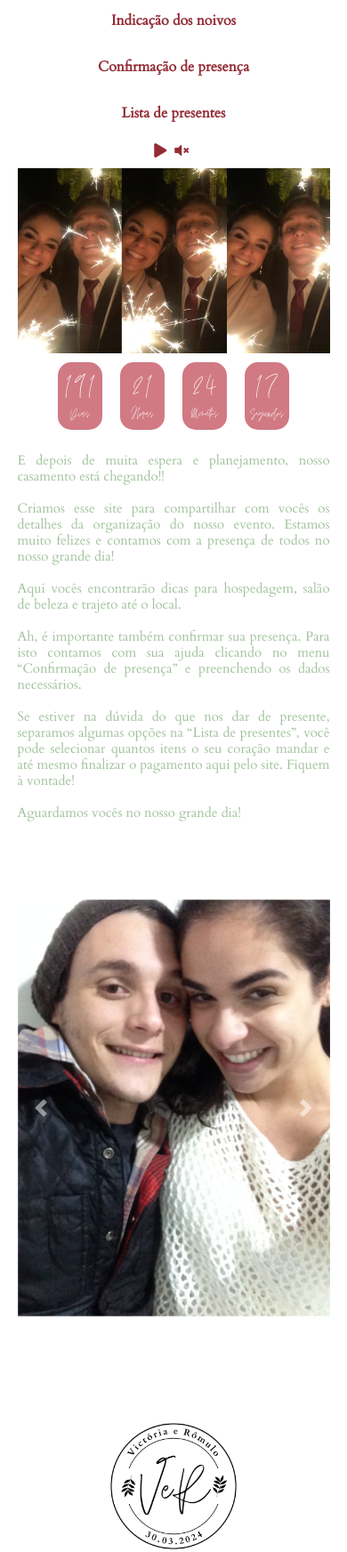
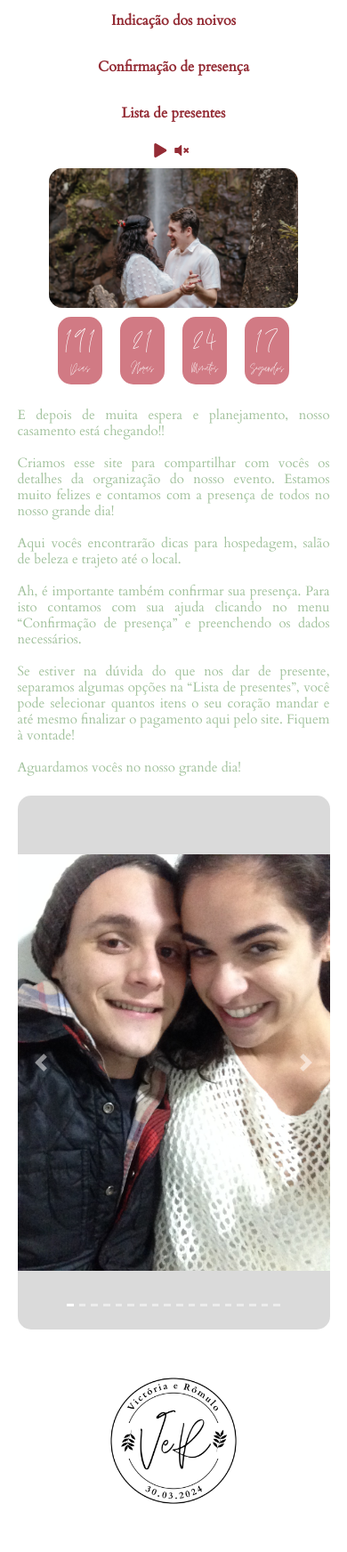
Before and after one commit to rgalvaomachado/sitecasamento, a PHP site: page / in a window 390 px wide. Shown: the part 164-1908 px from the top of the page at 89% size. After the commit the page ends 1854 px from the top, so only its background shows below. Run offline with PHP 8.4, Linux system fonts and the light colour scheme; some libraries are stand-ins or nearby versions.

Commit message:
upload fotos pre wedding

```diff
--- a/index.css
+++ b/index.css
@@ -130,10 +130,12 @@ body{
 }
 
 /* Inicial */
+#casal{
+  width: 80%;
+  border-radius: 15px;
+}
+
 @media (min-width: 600px) {
-  #casal{
-    width: 50%;
-  }
 
   .grid-item-timer {
     margin: 10px;
@@ -150,10 +152,6 @@ body{
 }
 
 @media (max-width: 600px) {
-  #casal{
-    width: 100%;
-  }
-
   .grid-item-timer {
     margin: 10px;
     width: 50px;
@@ -207,6 +205,8 @@ body{
   background-size: contain;
   width: 100%;
   height: 600px;
+  background-color: rgba(128, 128, 128, 0.295);
+  border-radius: 15px;
 }
 
 
@@ -221,12 +221,8 @@ body{
 }
 
 #rita{
-  background-image: url('imagens/rita.png');
-  background-repeat: no-repeat;
-  background-position: center;
-  background-size: contain;
-  width: 100%;
-  height: 600px;
+  width: 80%;
+  border-radius: 15px;
 }
 
 @media (max-width: 600px) {
--- a/index.html
+++ b/index.html
@@ -48,7 +48,7 @@
 
     <div id="inicio">
         <div class="img_inicial">
-            <img id="casal" src="imagens/casal.png">
+            <img id="casal" src="imagens/home2.png">
         </div>
 
         <div class="grid-container-timer">
@@ -178,7 +178,9 @@
 
     <div id="local">
         <label class="title center" style="font-size: 40px;">Estancia Lar</label>
-        <div id="rita"></div>
+        <div class="img_inicial">
+          <img id="rita" src="imagens/rita.png">
+        </div>
 
         <label class="text">
           Gostaríamos muito de contar com a presença de todos vocês no momento do nosso sim, uma das partes mais importantes desse grande dia, na qual iremos afirmar nosso amor perante todos que amamos!
```
Also changed, not shown: imagens/home2.png (added), 1 other file.
